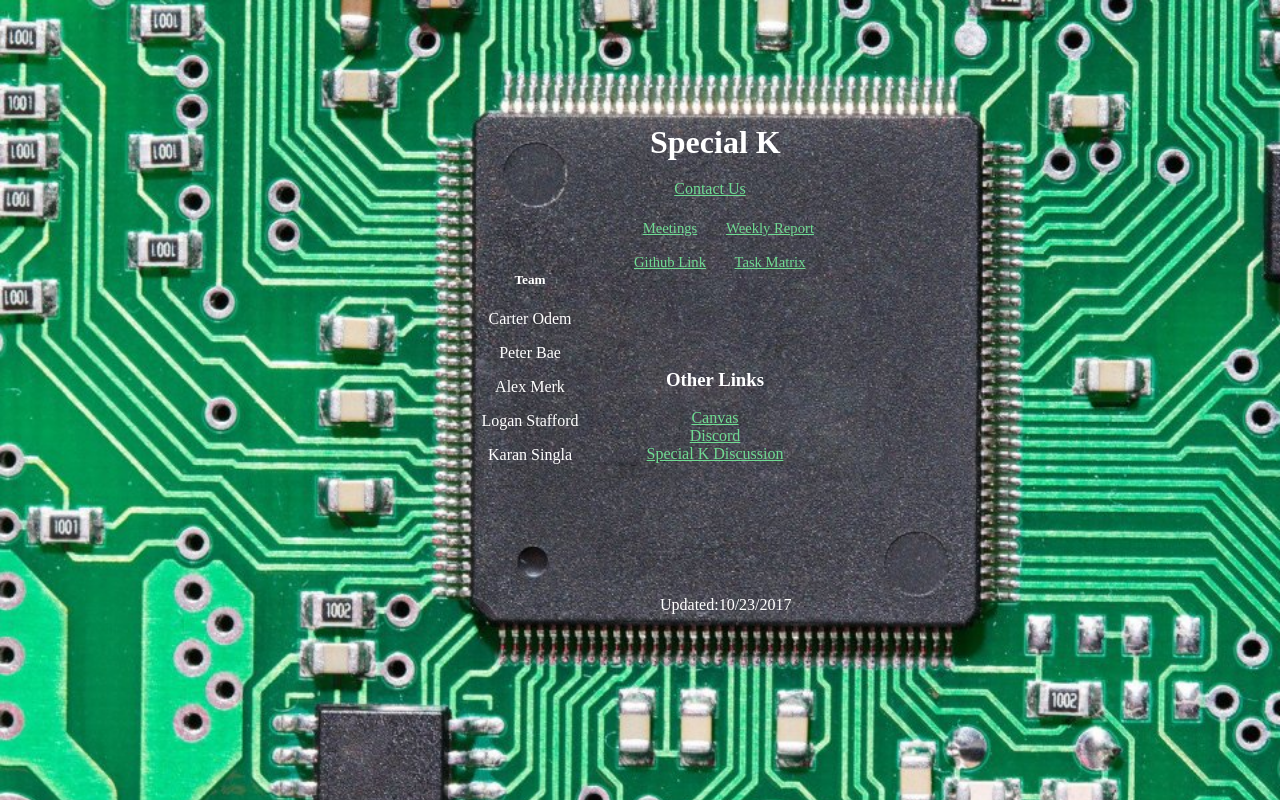
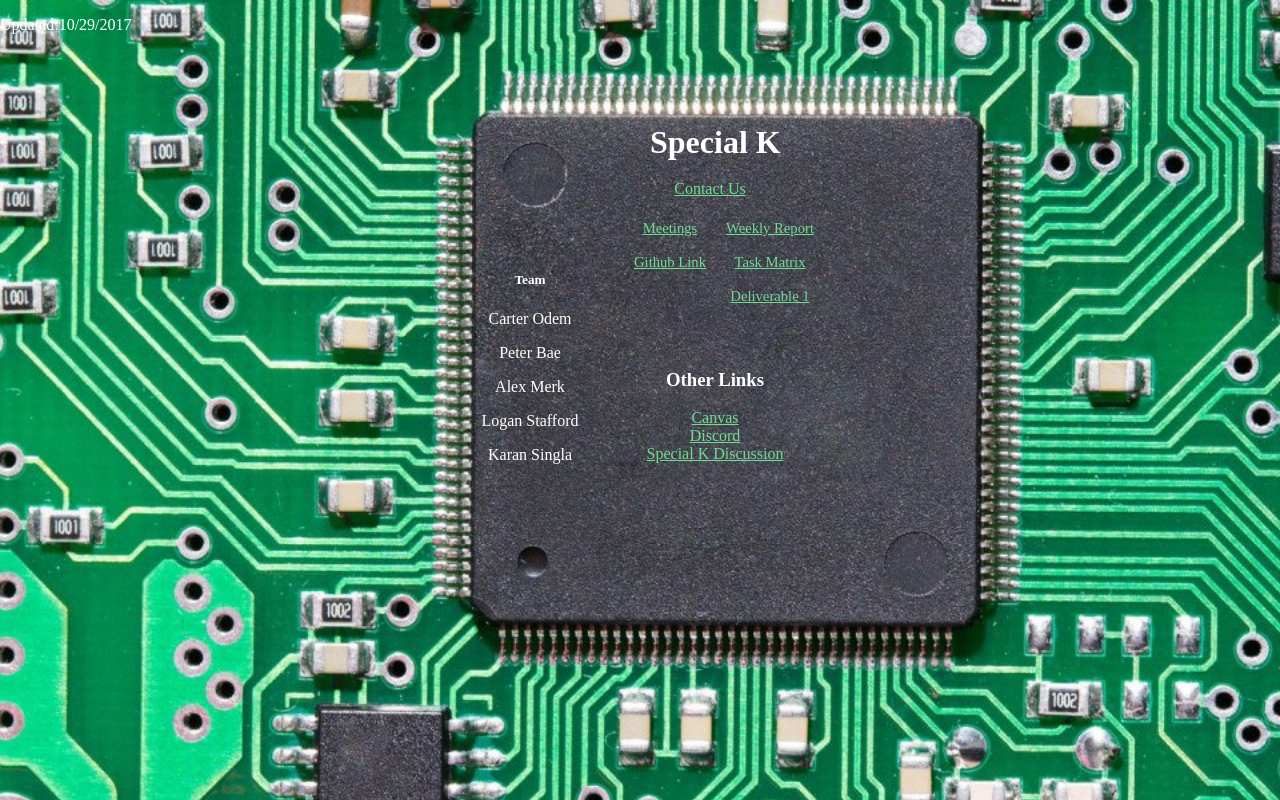
Before and after one commit to COdem-N/k, a plain HTML site: page index.html in a window 1280 px wide. Drawn offline with Linux system fonts and the light colour scheme.

Commit message:
update 10/30

```diff
--- a/index.html
+++ b/index.html
@@ -11,7 +11,6 @@ function myFunction() {
   <script src="myscripts.js"></script>
   <title>Special k</title>
 </head>
-
 <body>
 
   <button onclick="this.blur();myFunction()"></button>
@@ -44,6 +43,8 @@ function myFunction() {
       <a href="https://drive.google.com/open?id=0B5sPzSx8U6YXOHE0UGlKS2lhUGM">Weekly Report</a>
       <br><br>
       <a href="https://drive.google.com/open?id=1nIrcprOjrYt5Td-zheaK_Tu8o3NOuPqvA3AltusKnnI">Task Matrix</a>
+      <br><br>
+      <a href="https://drive.google.com/open?id=1wFXNjrNO3y26rahx20Yh_CgV-A1zLzPsfkEJCOYUIzU">Deliverable 1</a>
     </div>
   </div>
 
@@ -57,8 +58,8 @@ function myFunction() {
 
   </div>
 
-  <div class="lastupdate">
-  <p>Updated:10/23/2017</p>
+  <div class="Lastupdate">
+  <p>Updated:10/29/2017</p>
   </div>
 
 
--- a/myscripts.js
+++ b/myscripts.js
@@ -7,8 +7,6 @@ function Asteroids() {
 			enemiesKilled: 0,
 			startedPlaying: (new Date()).getTime()
 		};
-
-	//var BASEPATH = 'http://kickassapp.com/';
 
 	/*
 		Classes
@@ -438,7 +436,6 @@ function Asteroids() {
 			vec.x = 0;
 		else if ( vec.x < 0 )
 			vec.x = w;
-
 		if ( vec.y > h )
 			vec.y = 0;
 		else if ( vec.y < 0 )
--- a/styles.css
+++ b/styles.css
@@ -62,8 +62,6 @@ div.updates {
   text-align:center;
   font-size: 11pt;
 }
-
-
 div.otherlinks {
   margin: auto;
   width: 170px;
@@ -86,6 +84,7 @@ body {
   margin-right:auto;
   color:white;
 }
+
 .gitlink a:link { color: #70DB93; }
 .gitlink a:visited { color: #70DB93; }
 .gitlink a:hover { color: #70DB93; }
```
